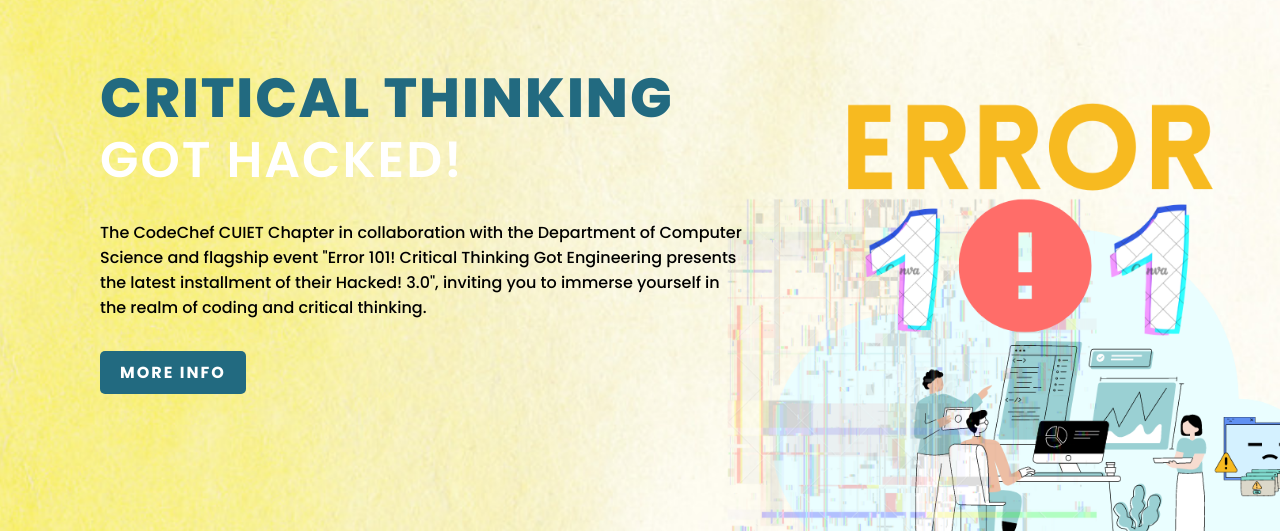
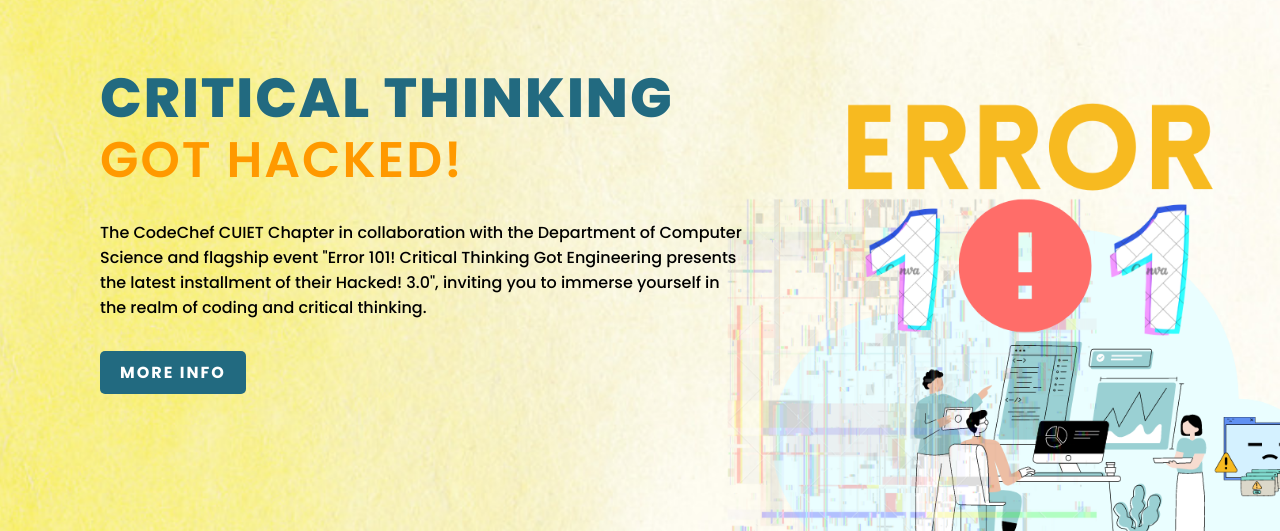
Before and after one commit to omsenpaiii/Error-101-CodeChef, a plain HTML site: page index.html in a window 1280 px wide. Shown: the part 102-633 px from the top of the page. Drawn offline with Linux system fonts and the light colour scheme.

Commit message:
Update style.css

```diff
--- a/style.css
+++ b/style.css
@@ -79,7 +79,7 @@ header .navigation a:hover{
 }
 
 .content .info h2 span{
-  color: #fff;
+  color: #ff9900;
   font-size: 50px;
   font-weight: 600;
 }
```
